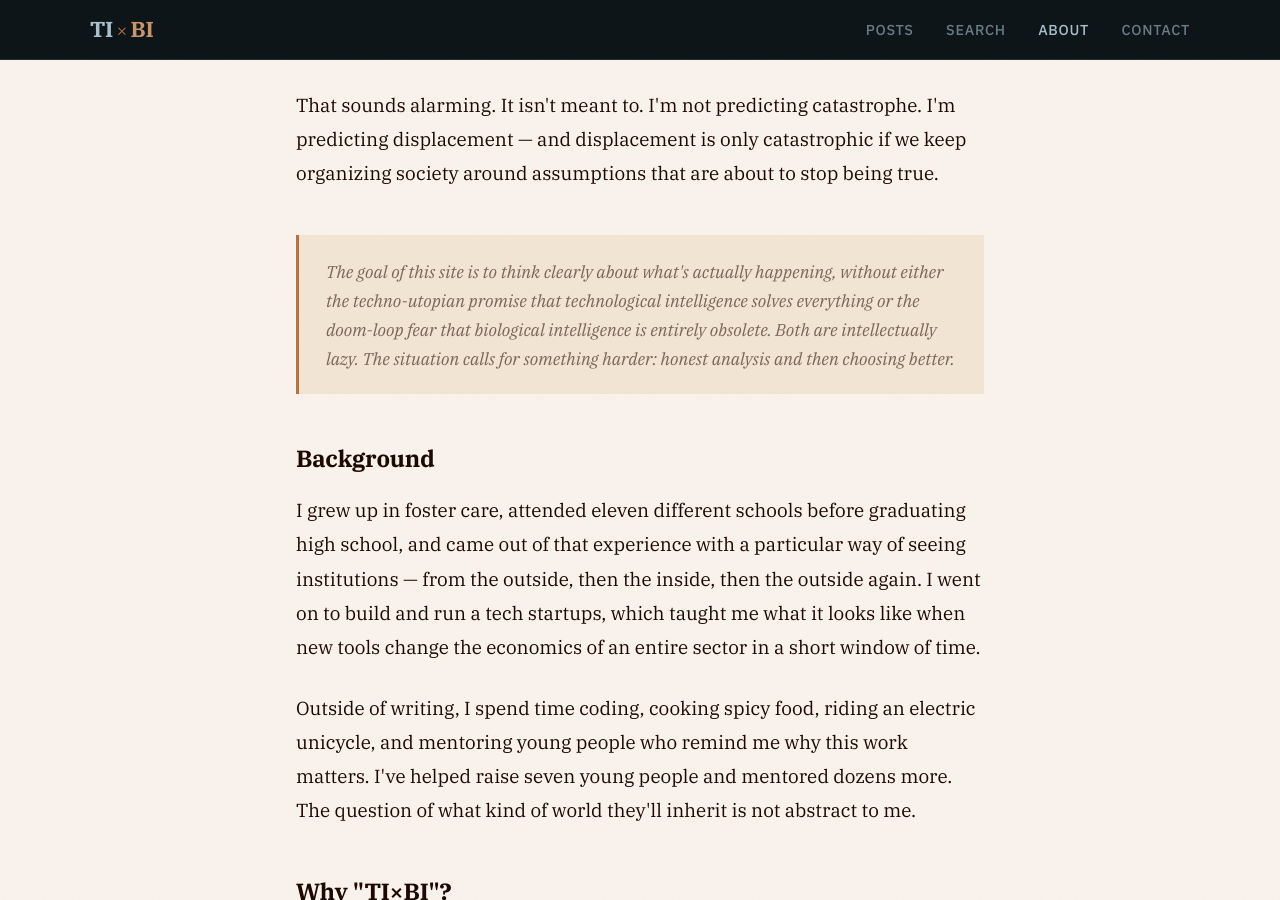
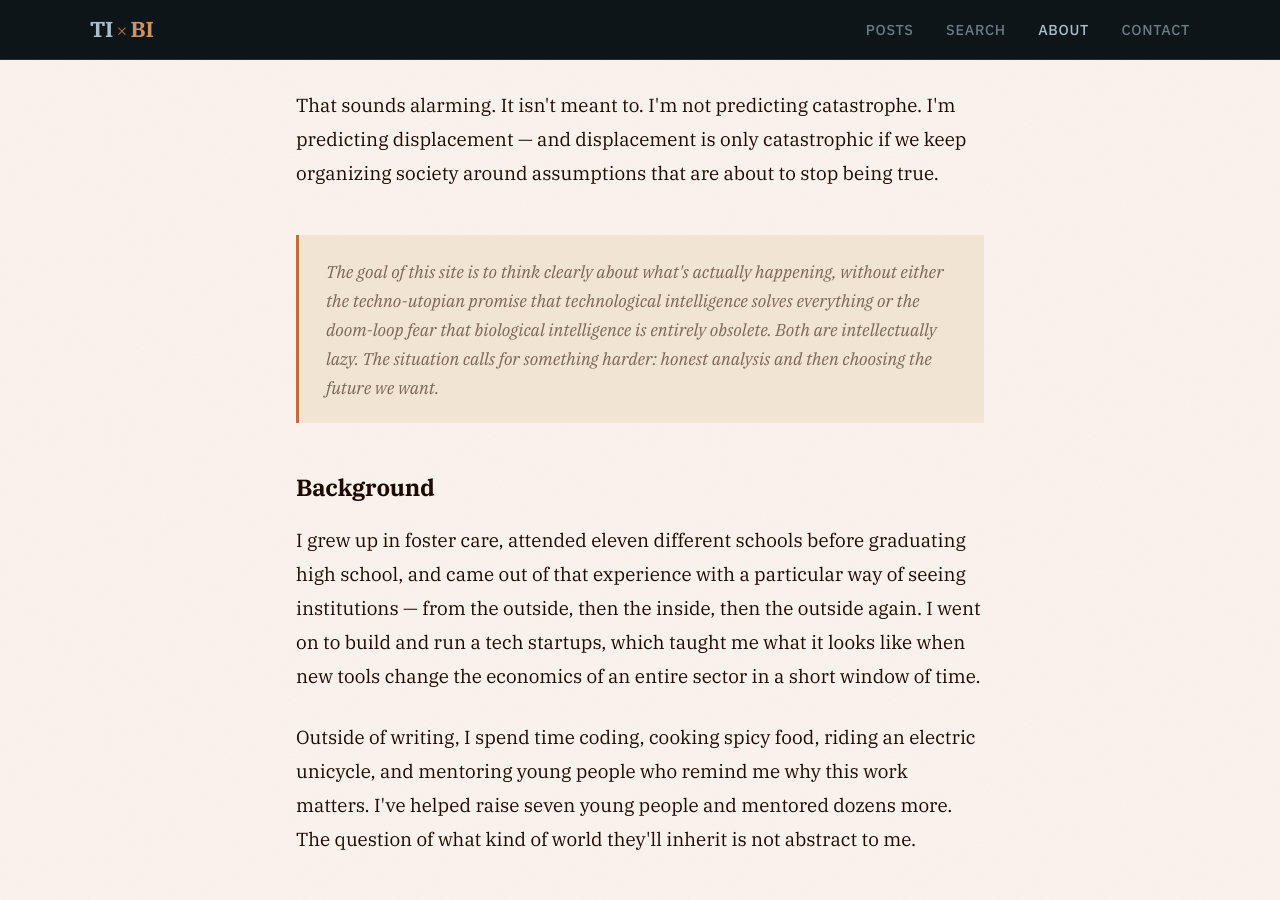
Before and after one commit to ajcrabill/techintbioint-com, a Jekyll site: the page built from about.html, in a window 1280 px wide and 900 px high, scrolled down 648 px. Built offline with Jekyll 4.4.1, drawn with Linux system fonts in a browser that asks for light colours.

Commit message:
Update about.html

```diff
--- a/about.html
+++ b/about.html
@@ -17,7 +17,7 @@ title: "About"
 
   <p>That sounds alarming. It isn't meant to. I'm not predicting catastrophe. I'm predicting displacement — and displacement is only catastrophic if we keep organizing society around assumptions that are about to stop being true.</p>
 
-  <div class="about-aside">The goal of this site is to think clearly about what's actually happening, without either the techno-utopian promise that technological intelligence solves everything or the doom-loop fear that biological intelligence is entirely obsolete. Both are intellectually lazy. The situation calls for something harder: honest analysis and then choosing better.</div>
+  <div class="about-aside">The goal of this site is to think clearly about what's actually happening, without either the techno-utopian promise that technological intelligence solves everything or the doom-loop fear that biological intelligence is entirely obsolete. Both are intellectually lazy. The situation calls for something harder: honest analysis and then choosing the future we want.</div>
 
   <h2>Background</h2>
 
```
